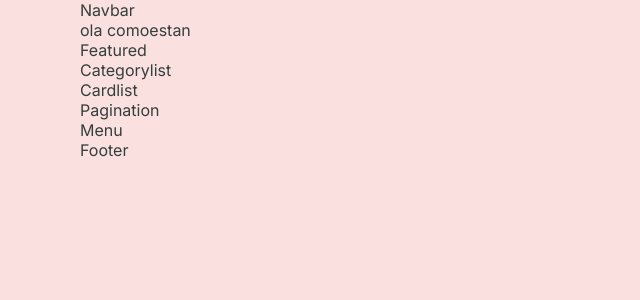
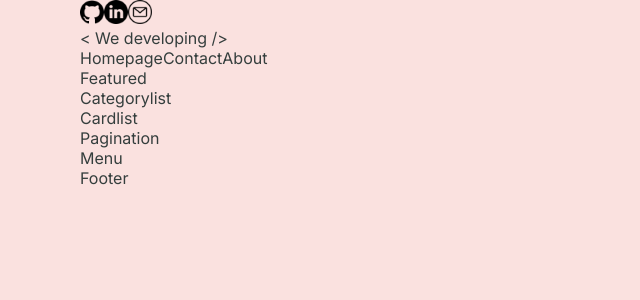
Before and after one commit to militorres84/pinkcoding, a Next.js app: page / in a window 1280 px wide. Shown: the top 300 px of the page, without its empty margins (0-640 px from the left). Built offline with nearby package versions, Linux system fonts and the light colour scheme.

Commit message:
navBar structure, themeToggle

```diff
--- a/src/components/navBar/Navbar.jsx
+++ b/src/components/navBar/Navbar.jsx
@@ -3,8 +3,20 @@ import styles from './navBar.module.scss'
 
 const Navbar = () => {
   return (
-    <div className={styles.container}>Navbar
-    <p>ola comoestan</p>
+    <div className={styles.container}>
+    <div className={styles.social}>
+        <img src='./github.png' alt='github' width={24}/>
+        <img src='./linkedin.png' alt='linkedin' width={24}/>
+        <img src='./email.png' alt='email' width={24}/>
+    </div>
+    <div className={styles.logo}>
+        <div>{"< We developing />"}</div>
+    </div>
+    <div className={styles.links}>
+        <a href='/'>Homepage</a>
+        <a href='/contact'>Contact</a>
+        <a href='/about'>About</a>
+</div>
     </div>
   )
 }
```
Also changed, not shown: public/logo.png, src/components/themeToggle/themeToggle.module.scss (added).
